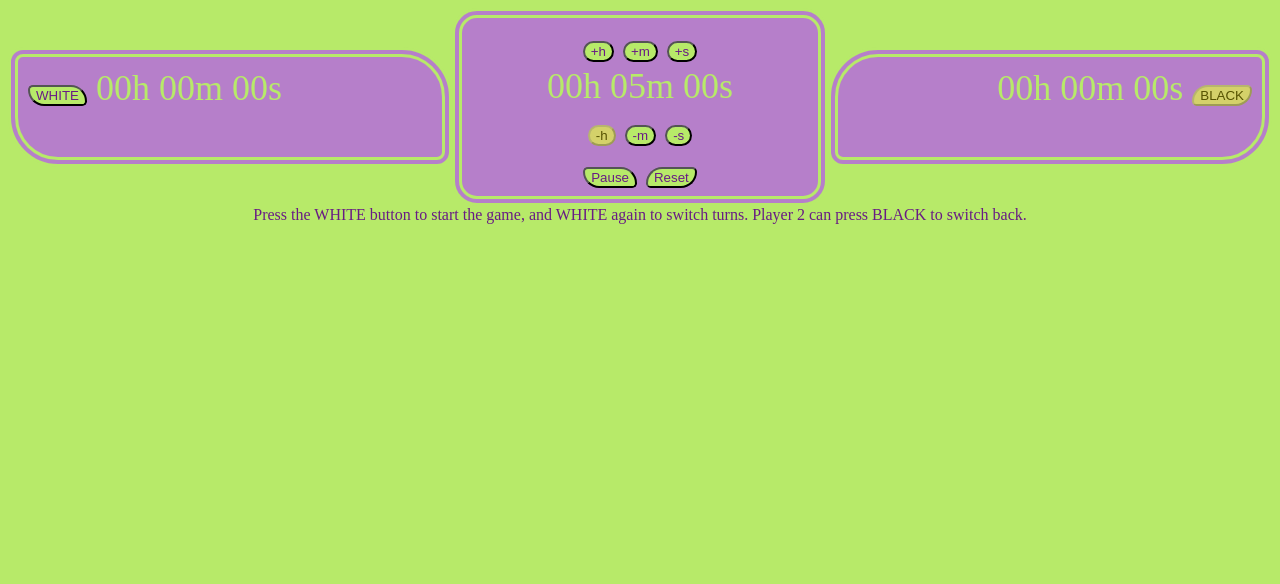
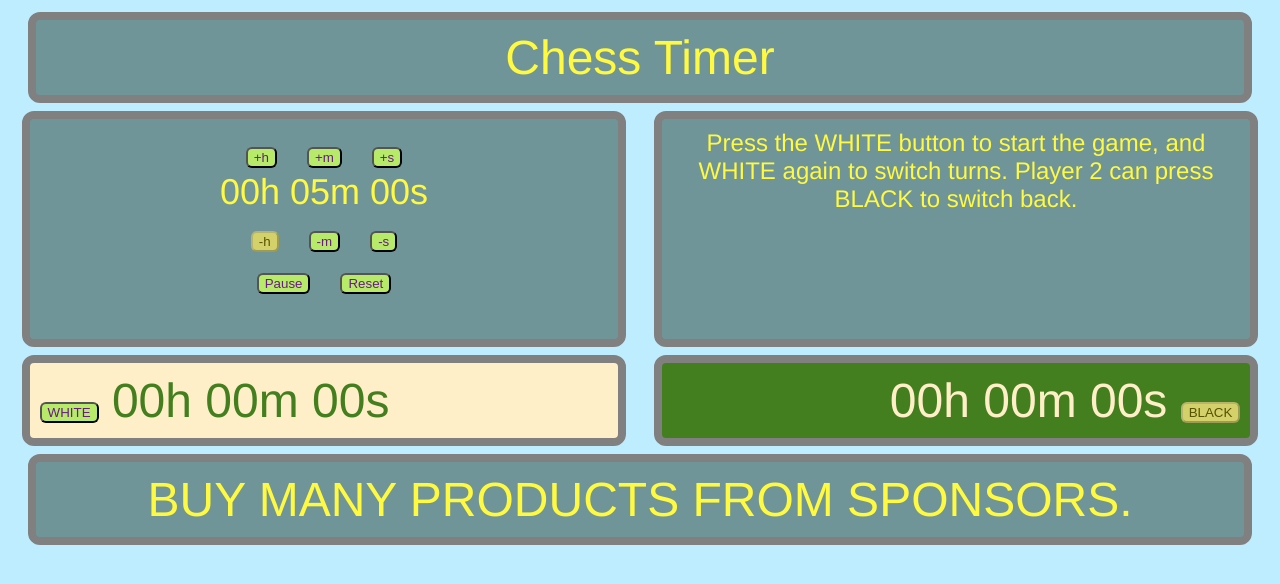
Before and after one commit to rogueSnake/chessTimer, a website: page client/index.html in a window 1280 px wide. Drawn offline with Linux system fonts and the light colour scheme.

Commit message:
Radically changed CSS.

```diff
--- a/client/index.css
+++ b/client/index.css
@@ -1,76 +1,82 @@
+.boxSkin {
+  background-color : #709599;
+  color : #fff940;
+  align-self : center;
+  min-height : 200px;
+  font-size : 300%;
+  border-style : solid;
+  border-width : 8px;
+  margin : 4px;
+  border-color : gray;
+  padding : 10px;
+  border-radius : 12px;
+
+  font-family : Helvetica, sans-serif;
+}
+
+.playerBoxSkin {
+  min-height : 20px;
+  flex : 0 1 45%;
+}
+
+.headerFooterBoxSkin {
+  min-height : 20px;
+}
+
 #body {
   display : flex;
   flex-flow : row wrap;
-  background-color : #b7ea69;
+  justify-content : space-around;
+  background : #beedff; /*linear-gradient(to bottom right, #beedff, #8db0bd);*/
   color : #681b84;
-  border-color : #681b84;
+}
+
+#appTitle {
+  text-align : center;
+  flex: 0 1 94%;
+}
+
+#footerAdvertisement {
+  flex : 0 1 94%;
+  text-align : center;
 }
 
 #timeConfiguration {
   font-size : 225%;
-  flex : 1;
-  align-self : center;
+  flex : 0 1 45%;
   text-align : center;
+}
 
-  border-style : double;
-  border-radius : 25px;
-  border-width : 10px;
-  background-color : #b67fca;
-  padding : 5px;
-  color : #b7ea69;
+#appMessage {
+  font-size : 150%;
+  flex : 0 1 45%;
+  text-align : center;
 }
 
 #whitePlayer {
-  font-size : 225%;
-  flex : 0 1 32%;
-  align-self : center;
   text-align : left;
-  min-height : 80px;
-
-  border-style : double;
-  border-radius : 15px 50px;
-  border-width : 10px;
-  background-color : #b67fca;
-  padding : 10px;
-  color : #b7ea69;
-
+  color : #447f1f;
+  background-color : #ffefc8;
 }
 
 #blackPlayer {
-  font-size : 225%;
-  flex : 0 1 32%;
-  align-self : center;
   text-align : right;
-  min-height : 80px;
-
-  border-style : double;
-  border-radius : 50px 15px;
-  border-width : 10px;
-  background-color : #b67fca;
-  padding : 10px;
-  color : #b7ea69;
-
-}
-
-#appMessage {
-  flex : 0 1 100%;
-  text-align : center;
+  color : #ffefc8;
+  background-color : #447f1f;
 }
 
 input {
   color : #681b84;
   background-color : #b7ea69;
-  border-radius : 25px;
+  border-radius : 6px;
 }
 
 #whiteButton,
 #pauseButton {
-  border-radius : 15px 50px;
 }
 
 #blackButton,
 #resetButton {
-  border-radius : 50px 15px;
 }
 
 input:disabled {
--- a/client/index.html
+++ b/client/index.html
@@ -8,22 +8,22 @@
 
   <body id='body' ng-app='app' ng-controller='appCtrl'>
 
-    <div id='whitePlayer' ng-controller="whiteCtrl">
-
-      <input type="button" id="whiteButton" ng-click="clickButton()"
-          ng-disabled="buttonDisabled" value="WHITE"/>
-
-      {{whiteTime}}
+    <div id="appTitle" class="boxSkin headerFooterBoxSkin">
+      Chess Timer
     </div>
 
-    <div id='timeConfiguration' ng-controller='menuCtrl'>
+    <div id='timeConfiguration' class="boxSkin" ng-controller='menuCtrl'>
       <div>
 
         <input type="button" ng-click="addHour()"
             ng-disabled="addHourDisabled" value="+h"/>
 
+        &nbsp;
+
         <input type="button" ng-click="addMinute()"
             ng-disabled="addMinuteDisabled" value="+m"/>
+
+        &nbsp;
 
         <input type="button" ng-click="addSecond()"
             ng-disabled="addSecondDisabled" value="+s"/>
@@ -35,8 +35,12 @@
         <input type="button" ng-click="removeHour()"
             ng-disabled="removeHourDisabled" value="-h"/>
 
+        &nbsp;
+
         <input type="button" ng-click="removeMinute()"
             ng-disabled="removeMinuteDisabled" value="-m"/>
+
+        &nbsp;
 
         <input type="button" ng-click="removeSecond()"
             ng-disabled="removeSecondDisabled" value="-s"/>
@@ -47,22 +51,37 @@
         <input type="button" id="pauseButton" ng-click="pause()"
             ng-disabled="pauseDisabled" value="Pause"/>
 
+        &nbsp;
+
         <input type="button" id="resetButton" ng-click="reset()"
             ng-disabled="pauseDisabled" value="Reset"/>
 
       </div>
     </div>
 
-    <div id='blackPlayer' ng-controller="blackCtrl">
+    <div id="appMessage" class="boxSkin">
+      {{appMessage}}
+    </div>
+
+    <div id='whitePlayer' class="boxSkin playerBoxSkin"
+        ng-controller="whiteCtrl">
+
+      <input type="button" id="whiteButton" ng-click="clickButton()"
+          ng-disabled="buttonDisabled" value="WHITE"/>
+
+      {{whiteTime}}
+    </div>
+
+    <div id='blackPlayer' class="boxSkin playerBoxSkin"
+        ng-controller="blackCtrl">
+
       {{blackTime}}
-
       <input type="button" id="blackButton" ng-click="endTurn()"
           ng-disabled="buttonDisabled" value="BLACK"/>
-
     </div>
 
-    <div id="appMessage">
-    {{appMessage}}
+    <div id="footerAdvertisement" class="boxSkin headerFooterBoxSkin">
+      BUY MANY PRODUCTS FROM SPONSORS.
     </div>
 
   <script src="angular.js"></script>
```
